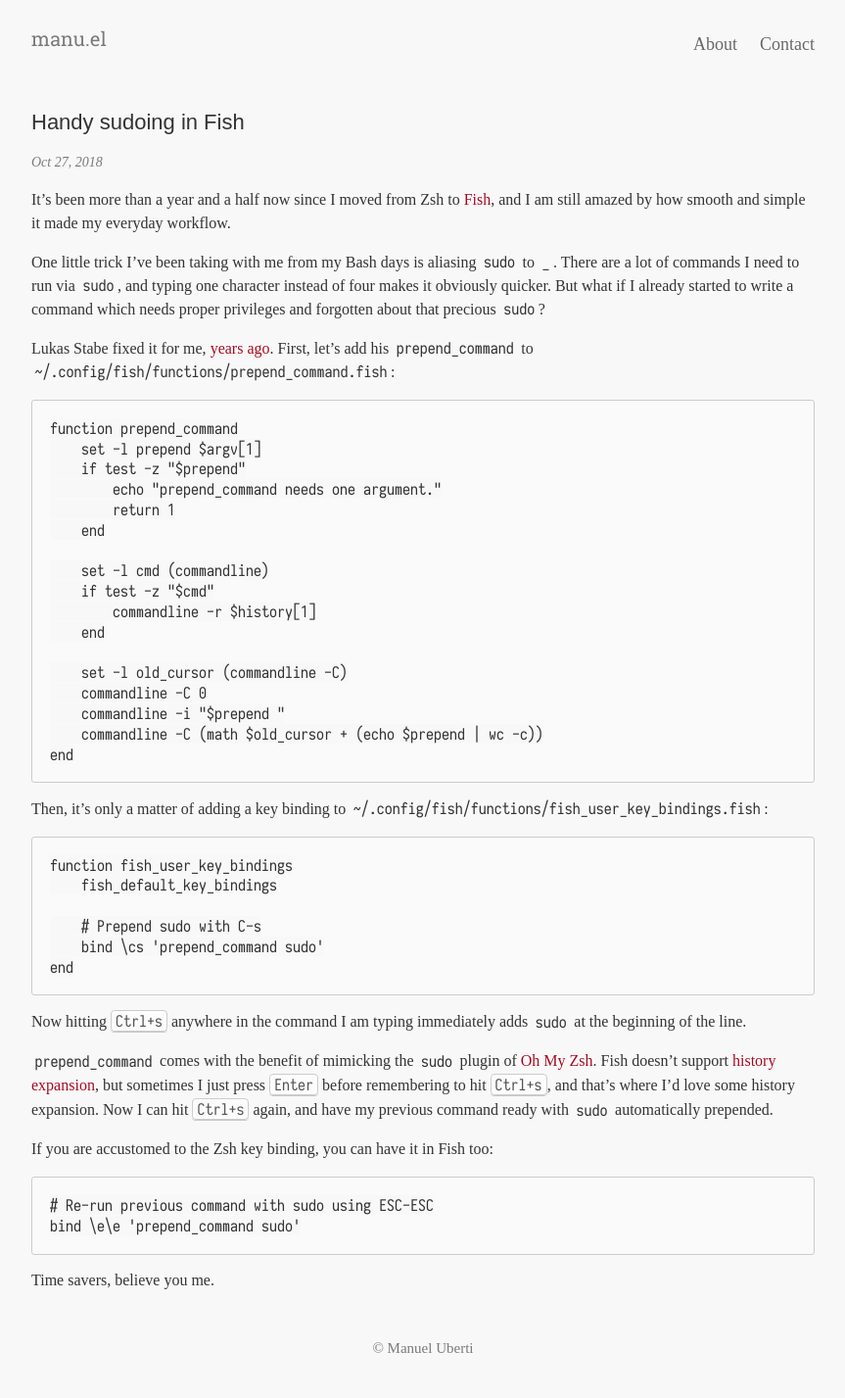
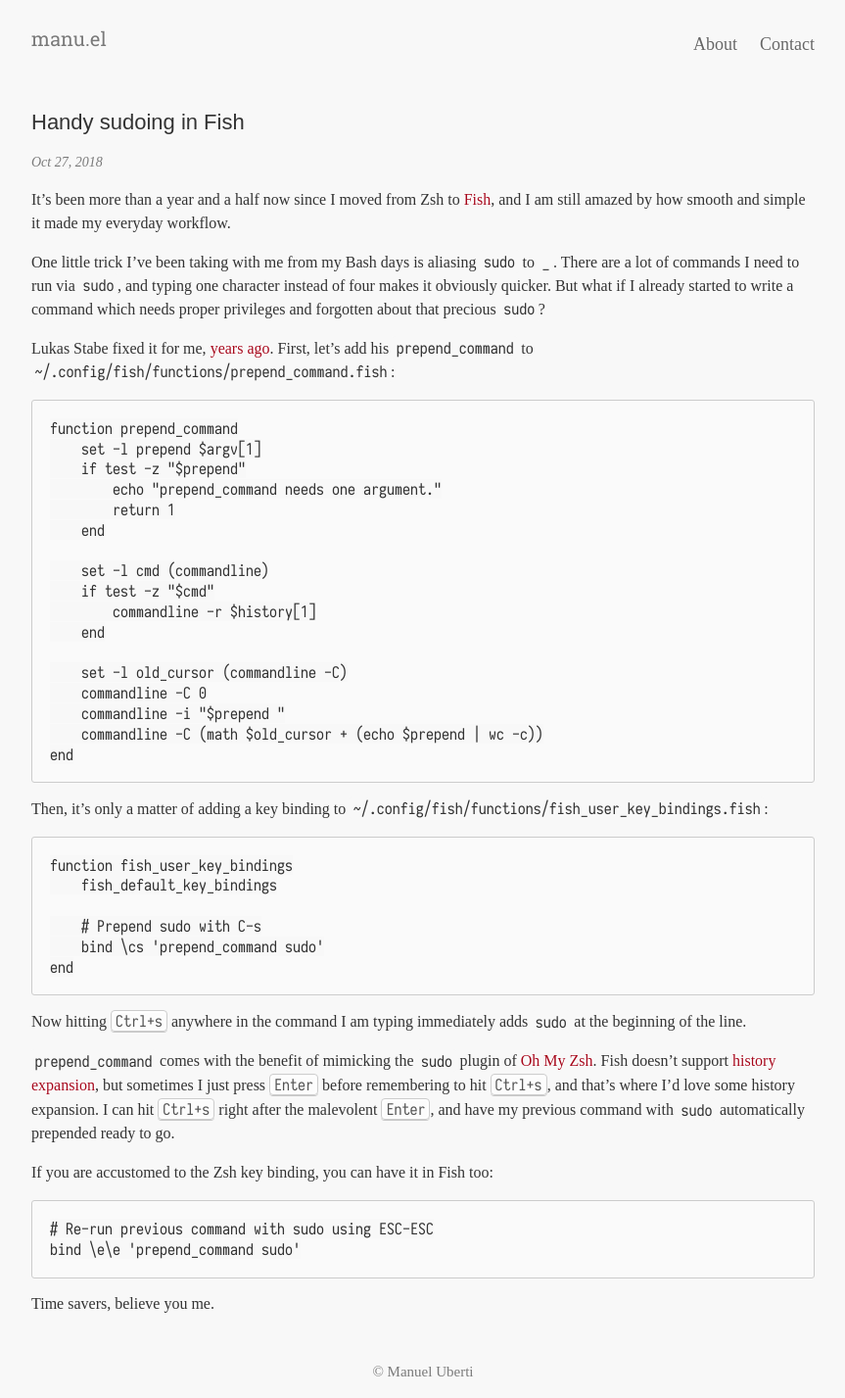
Before and after one commit to manuel-uberti/manuel-uberti.github.io, a Jekyll site: the page built from _posts/2018-10-27-sudo-fish.md, in a window 1280 px wide. Shown: the whole page at 98% size, without its empty margins (208-1071 px from the left). Built offline with Jekyll 4.4.1, drawn with Linux system fonts in a browser that asks for light colours; some web fonts are replaced; before the commit the page ends 1403 px from its top, so only the background shows below that.

Commit message:
Fix wording

```diff
--- a/_posts/2018-10-27-sudo-fish.md
+++ b/_posts/2018-10-27-sudo-fish.md
@@ -62,9 +62,9 @@ Zsh](https://github.com/robbyrussell/oh-my-zsh/blob/master/plugins/sudo/sudo.plu
 Fish doesn’t support [history
 expansion](https://fishshell.com/docs/current/faq.html#faq-history), but
 sometimes I just press <kbd>Enter</kbd> before remembering to hit
-<kbd>Ctrl+s</kbd>, and that’s where I’d love some history expansion. Now I can
-hit <kbd>Ctrl+s</kbd> again, and have my previous command ready with `sudo`
-automatically prepended.
+<kbd>Ctrl+s</kbd>, and that’s where I’d love some history expansion. I can hit
+<kbd>Ctrl+s</kbd> right after the malevolent <kbd>Enter</kbd>, and have my
+previous command with `sudo` automatically prepended ready to go.
 
 If you are accustomed to the Zsh key binding, you can have it in Fish too:
 
```
